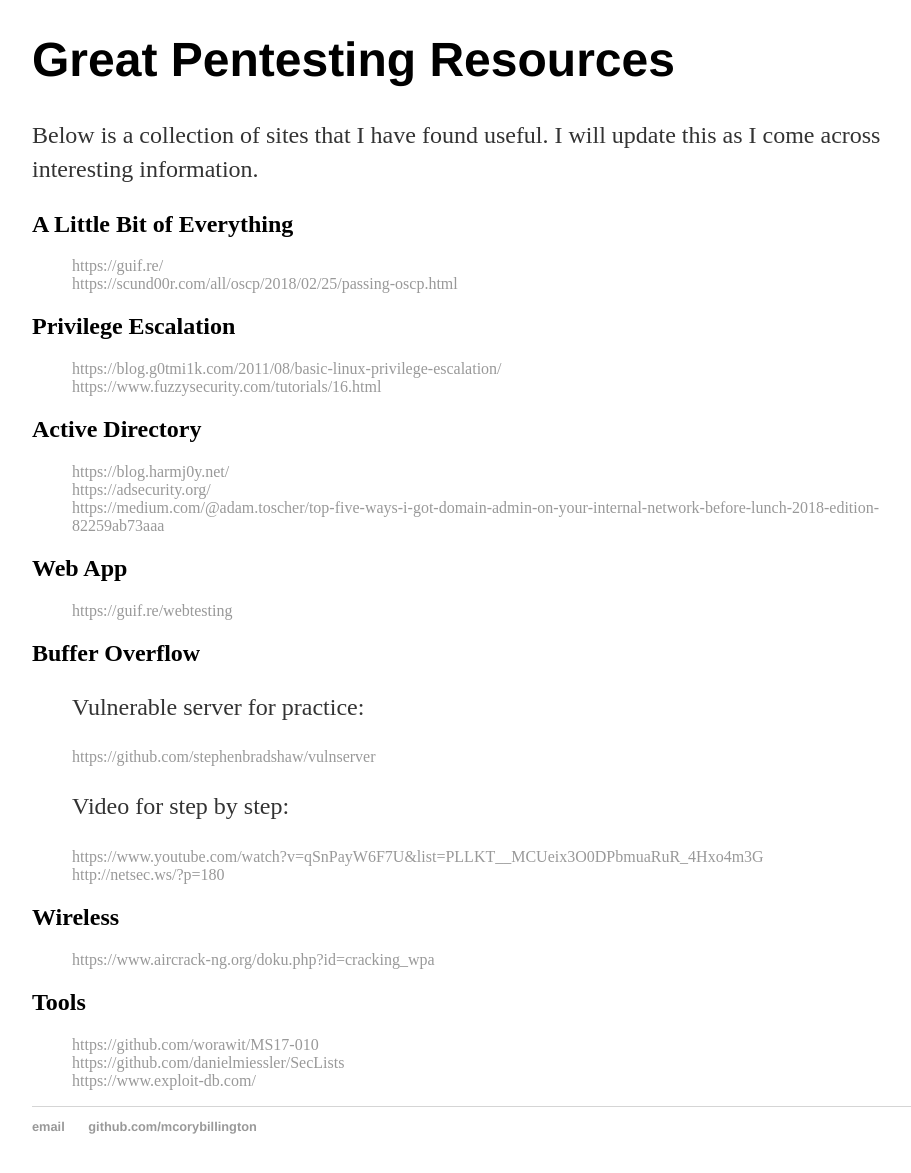
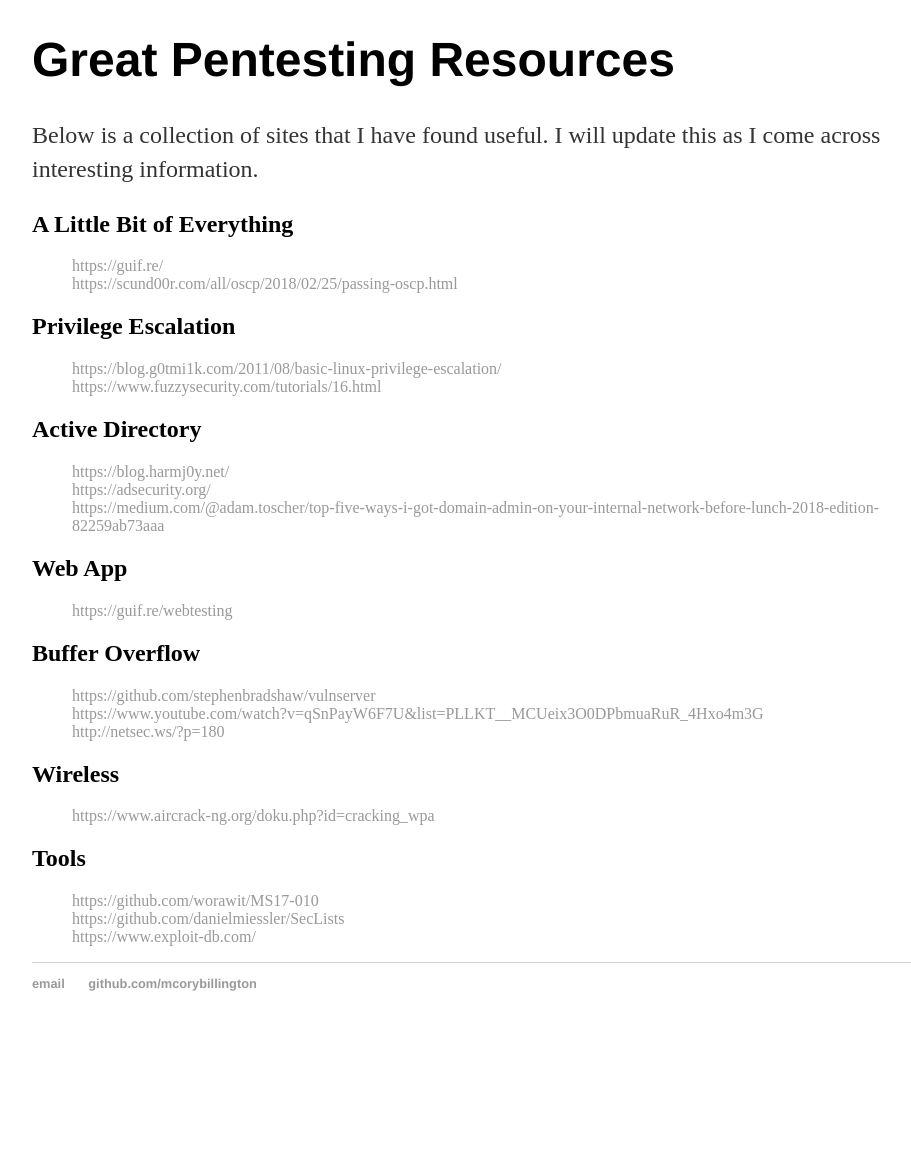
Before and after one commit to mcorybillington/mcorybillington.github.io, a Jekyll site: the page built from resources/index.html, in a window 1280 px wide, cut to the strip 264-1458 px from the top of the page. Shown: the top 1173 px of the strip, without its empty margins (160-1071 px from the left). Built offline with Jekyll 4.4.1, drawn with Linux system fonts in a browser that asks for light colours; after the commit the page ends 1315 px from its top, so only the background shows below that.

```diff
--- a/resources/index.html
+++ b/resources/index.html
@@ -29,8 +29,8 @@
     </ul>
     <h2>Buffer Overflow</h2>
     <ul>
-        <li><p>Vulnerable server for practice: </p><a href="https://github.com/stephenbradshaw/vulnserver">https://github.com/stephenbradshaw/vulnserver</a></li>
-        <li><p>Video for step by step: </p><a href="https://www.youtube.com/watch?v=qSnPayW6F7U&list=PLLKT__MCUeix3O0DPbmuaRuR_4Hxo4m3G">https://www.youtube.com/watch?v=qSnPayW6F7U&list=PLLKT__MCUeix3O0DPbmuaRuR_4Hxo4m3G</a></li>
+        <li><a href="https://github.com/stephenbradshaw/vulnserver">https://github.com/stephenbradshaw/vulnserver</a></li>
+        <li><a href="https://www.youtube.com/watch?v=qSnPayW6F7U&list=PLLKT__MCUeix3O0DPbmuaRuR_4Hxo4m3G">https://www.youtube.com/watch?v=qSnPayW6F7U&list=PLLKT__MCUeix3O0DPbmuaRuR_4Hxo4m3G</a></li>
         <li><a href="http://netsec.ws/?p=180">http://netsec.ws/?p=180</a></li>
     </ul>
     <h2>Wireless</h2>
```
